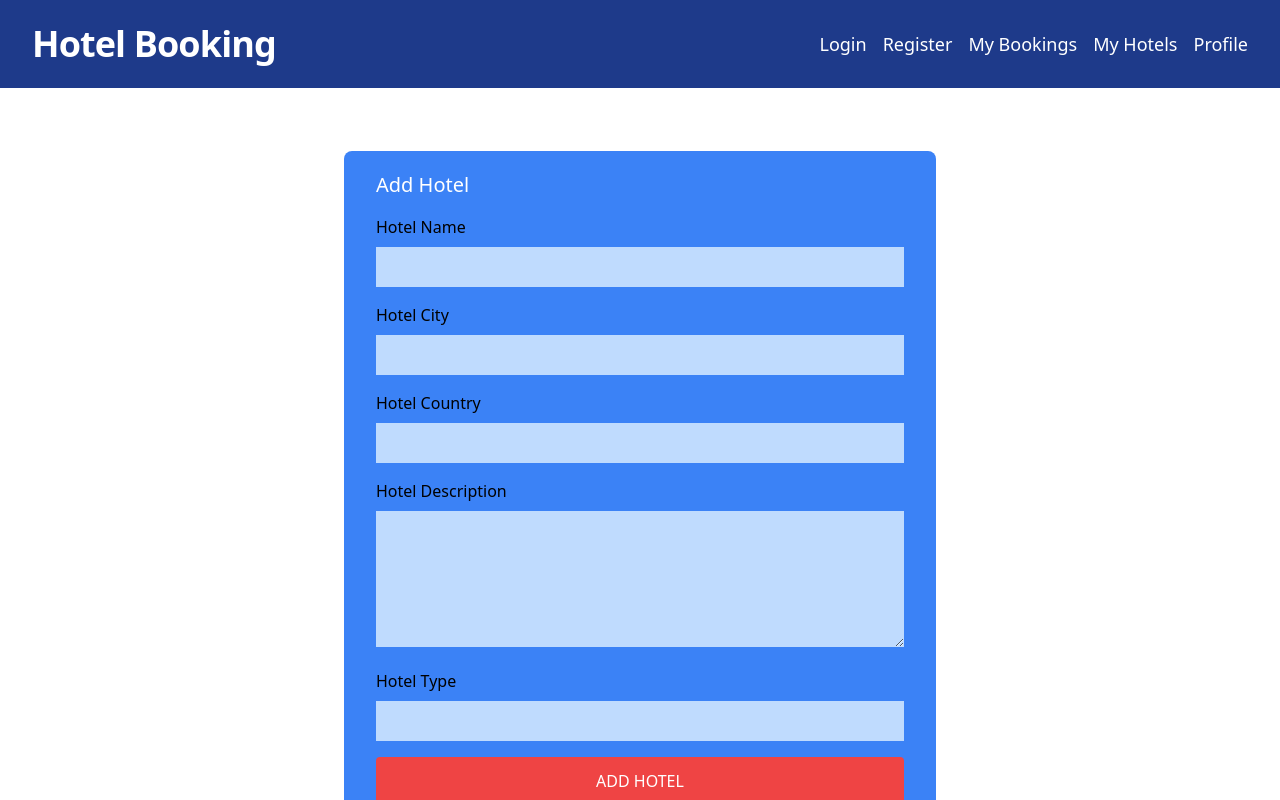
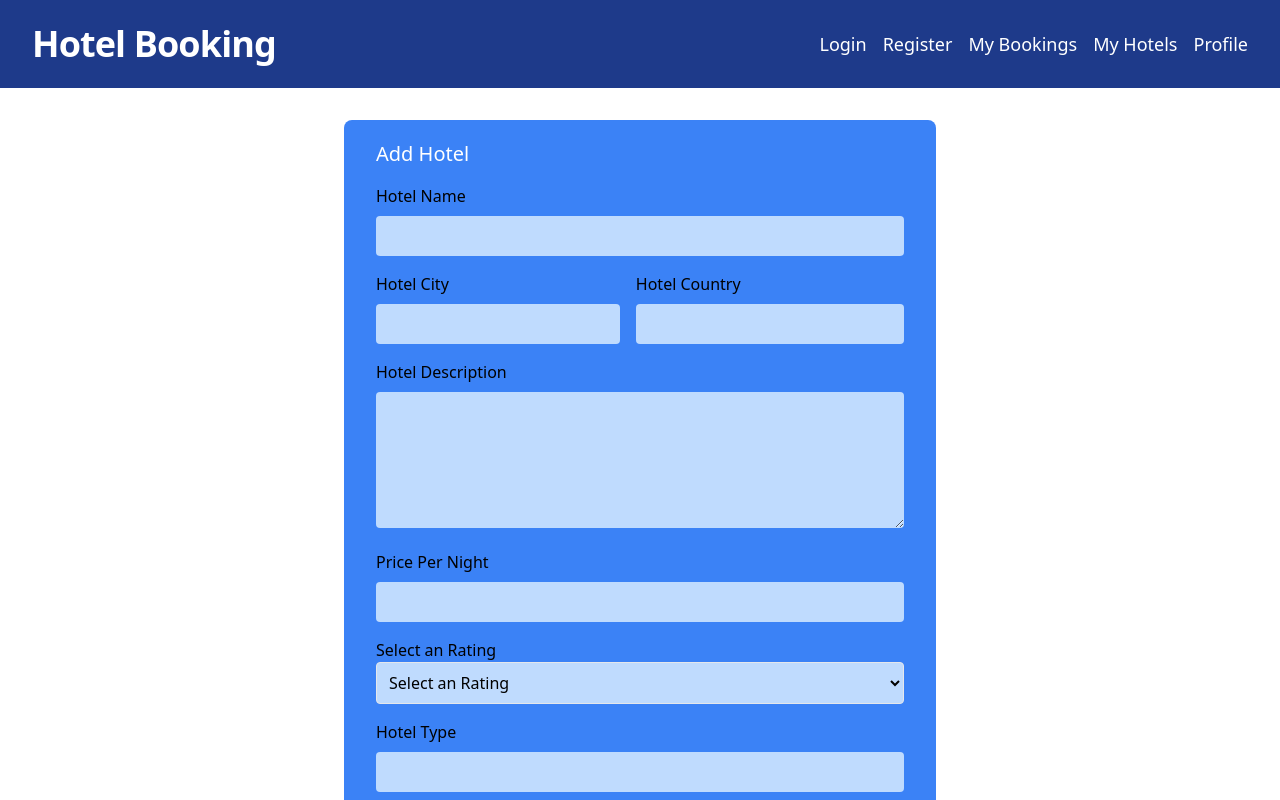
Before and after one commit to FaizanSurani/Projects, a React (Vite) app in the folder Hotel-Booking-Web-App/client/: page /add-hotel in a window 1280 px wide. Shown: the top 800 px of the page. Built offline with nearby package versions, Linux system fonts and the light colour scheme.

Commit message:
Complete add form of hotel

```diff
--- a/Hotel-Booking-Web-App/client/src/pages/AddHotel.jsx
+++ b/Hotel-Booking-Web-App/client/src/pages/AddHotel.jsx
@@ -14,48 +14,73 @@ const AddHotel = () => {
             <label>Hotel Name</label>
             <input
               type="text"
-              className="w-full mt-2 p-2 outline-none bg-blue-200"
+              className="w-full mt-2 p-2 outline-none bg-blue-200 rounded"
               required
               name="name"
               onChange={handleChange}
             />
           </div>
-          <div className="mt-4">
-            <label htmlFor="">Hotel City</label>
+          <div className="flex gap-4 mt-4">
+            <div>
+              <label htmlFor="city">Hotel City</label>
               <input
                 type="text"
                 name="city"
-              className="w-full mt-2 p-2 outline-none bg-blue-200"
+                className="w-full mt-2 p-2 outline-none bg-blue-200 rounded"
                 required
                 onChange={handleChange}
               />
             </div>
-          <div className="mt-4">
-            <label htmlFor="">Hotel Country</label>
+            <div>
+              <label htmlFor="country">Hotel Country</label>
               <input
                 type="text"
                 name="country"
-              className="w-full mt-2 p-2 outline-none bg-blue-200"
+                className="w-full mt-2 p-2 outline-none bg-blue-200 rounded"
                 required
                 onChange={handleChange}
               />
+            </div>
           </div>
           <div className="mt-4">
             <label htmlFor="">Hotel Description</label>
             <textarea
               rows={5}
               name="description"
-              className="w-full mt-2 p-2 outline-none bg-blue-200"
+              className="w-full mt-2 p-2 outline-none bg-blue-200 rounded"
               required
               onChange={handleChange}
             />
+          </div>
+          <div className="mt-4">
+            <label htmlFor="price">Price Per Night</label>
+            <input
+              type="number"
+              name="price"
+              className="w-full mt-2 p-2 outline-none bg-blue-200 rounded"
+              required
+              onChange={handleChange}
+            />
+          </div>
+          <div className="mt-4">
+            <label htmlFor="rating">Select an Rating</label>
+            <select
+              name="rating"
+              className="border rounded w-full p-2 bg-blue-200 font-normal">
+              <option value="" className="text-sm font-semibold">
+                Select an Rating
+              </option>
+              {[1, 2, 3, 4, 5].map((num) => (
+                <option value={num}>{num}</option>
+              ))}
+            </select>
           </div>
           <div className="mt-4">
             <label htmlFor="">Hotel Type</label>
             <input
               type="text"
               name="type"
-              className="w-full mt-2 p-2 outline-none bg-blue-200"
+              className="w-full mt-2 p-2 outline-none bg-blue-200 rounded"
               required
               onChange={handleChange}
             />
```
Lines whose indentation alone changed are shown as unchanged.
